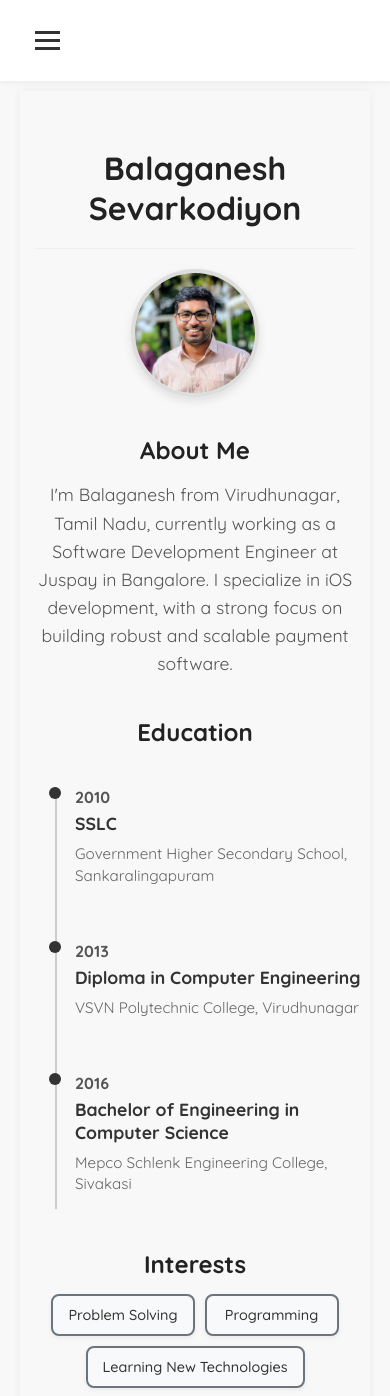
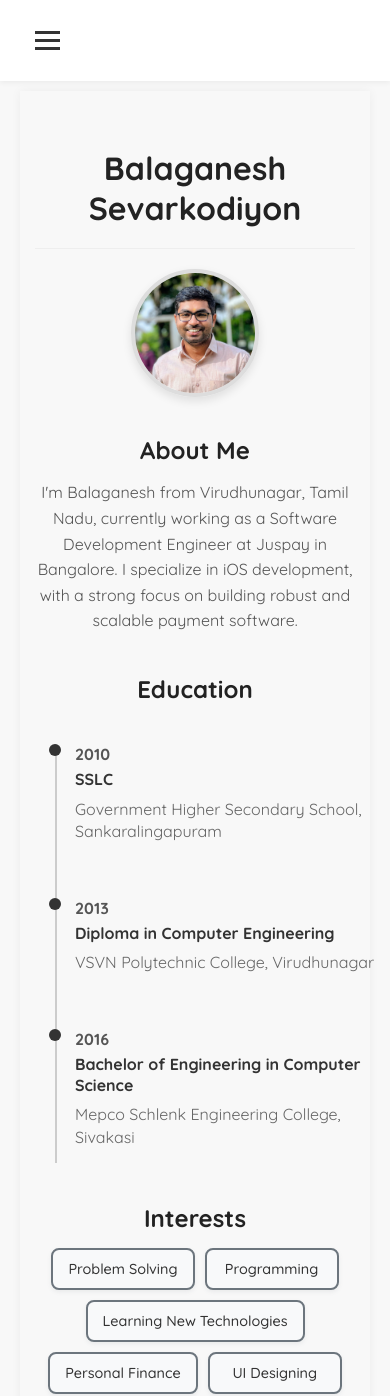
Before and after one commit to balaganeshbala/website-2025, a Next.js app: page / in a window 390 px wide. Shown: the top 1396 px of the page. Built offline with nearby package versions, Linux system fonts and the light colour scheme.

Commit message:
Font size fixes

```diff
--- a/src/app/globals.css
+++ b/src/app/globals.css
@@ -1,9 +1,13 @@
 body {
     margin: 0;
     padding: 0;
-    background-color: #f8f8f8; /* Slightly off-white for softer look */
+    background-color: #f8f8f8;
     color: #333;
-    scroll-behavior: smooth; /* For smooth scrolling */
+    scroll-behavior: smooth;
+}
+
+p {
+  font-size: 1em;
 }
 
 header {
@@ -82,7 +86,7 @@ section {
 }
 
 .hero-section p {
-    font-size: 1.2em; /* Larger tagline */
+    font-size: 1em; /* Larger tagline */
     margin-bottom: 30px; /* More space below tagline */
     color: #555;
 }
@@ -113,7 +117,7 @@ section {
 }
 
 .about-content p {
-    font-size: 1.1em; /* Larger About Me text */
+    font-size: 1em; /* Standard paragraph text */
     line-height: 1.6; /* Better readability */
     max-width: 700px; /* Constrain text width */
     margin: 0 auto 20px auto; /* Center and add margin */
@@ -177,7 +181,7 @@ section {
     text-decoration: none;
     margin: 0 15px; /* More space between links */
     font-weight: bold;
-    font-size: 1.1em; /* Larger link text */
+    font-size: 1em; /* Larger link text */
     transition: color 0.3s ease;
 }
 
@@ -343,7 +347,7 @@ section {
     margin-top: 0;
     margin-bottom: 8px;
     color: #333;
-    font-size: 1.1em;
+    font-size: 1em;
     line-height: 1.3;
     text-align: inherit;
 }
@@ -365,11 +369,11 @@ section {
 /* Keep timeline content font sizes same on mobile */
 @media (max-width: 768px) {
     .timeline-content strong {
-        font-size: 1.1em !important; /* Keep same font size as desktop */
+        font-size: 1em !important; /* Keep same font size as desktop */
     }
 
     .timeline-content p {
-        font-size: 0.95em !important; /* Keep same font size as desktop - institution names */
+        font-size: 1em !important; /* Keep same font size as desktop - institution names */
     }
 }
 
@@ -486,7 +490,7 @@ footer {
     }
 
     .about-content p {
-        font-size: 1.1em; /* Keep same font size as desktop */
+        font-size: 1em; /* Keep same font size as desktop */
         margin: 0 auto 15px auto; /* Adjust margin */
     }
 
@@ -534,6 +538,12 @@ footer {
     }
 }
 
+.portfolio h2 {
+    font-size: 2.5em;
+    margin-bottom: 15px;
+    color: #222;
+}
+
 /* Contact Form Styles */
 .contact-section {
     max-width: 800px;
@@ -549,7 +559,7 @@ footer {
 }
 
 .contact-section > p {
-    font-size: 1.1em;
+    font-size: 1em;
     color: #666;
     text-align: center;
     margin-bottom: 40px;
@@ -608,7 +618,7 @@ footer {
     color: white;
     border: none;
     border-radius: 8px;
-    font-size: 1.1em;
+    font-size: 1em;
     font-weight: 600;
     cursor: pointer;
     transition: background-color 0.3s ease, transform 0.2s ease;
@@ -675,6 +685,11 @@ footer {
 
 /* Mobile responsiveness for contact form */
 @media (max-width: 768px) {
+
+    .portfolio h2 {
+        font-size: 2em;
+    }
+
     .contact-section {
         padding: 30px 15px;
     }
--- a/src/app/page.tsx
+++ b/src/app/page.tsx
@@ -199,7 +199,7 @@ export default function Home() {
         );
       case "portfolio":
         return (
-          <section id="portfolio">
+          <section className="portfolio">
             <h2>Portfolio</h2>
             <div className="project">
               <h3>Project 1</h3>
```
